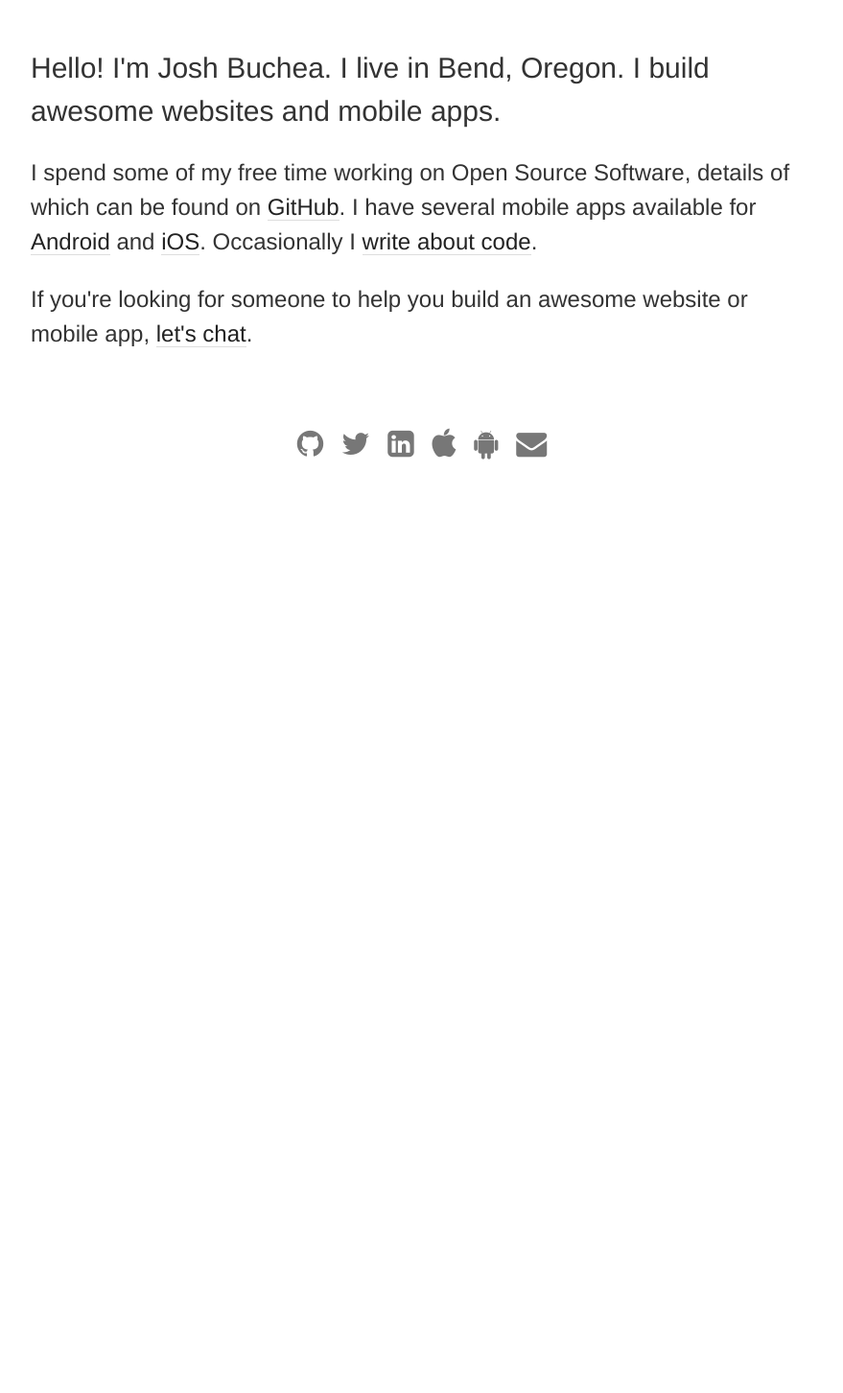
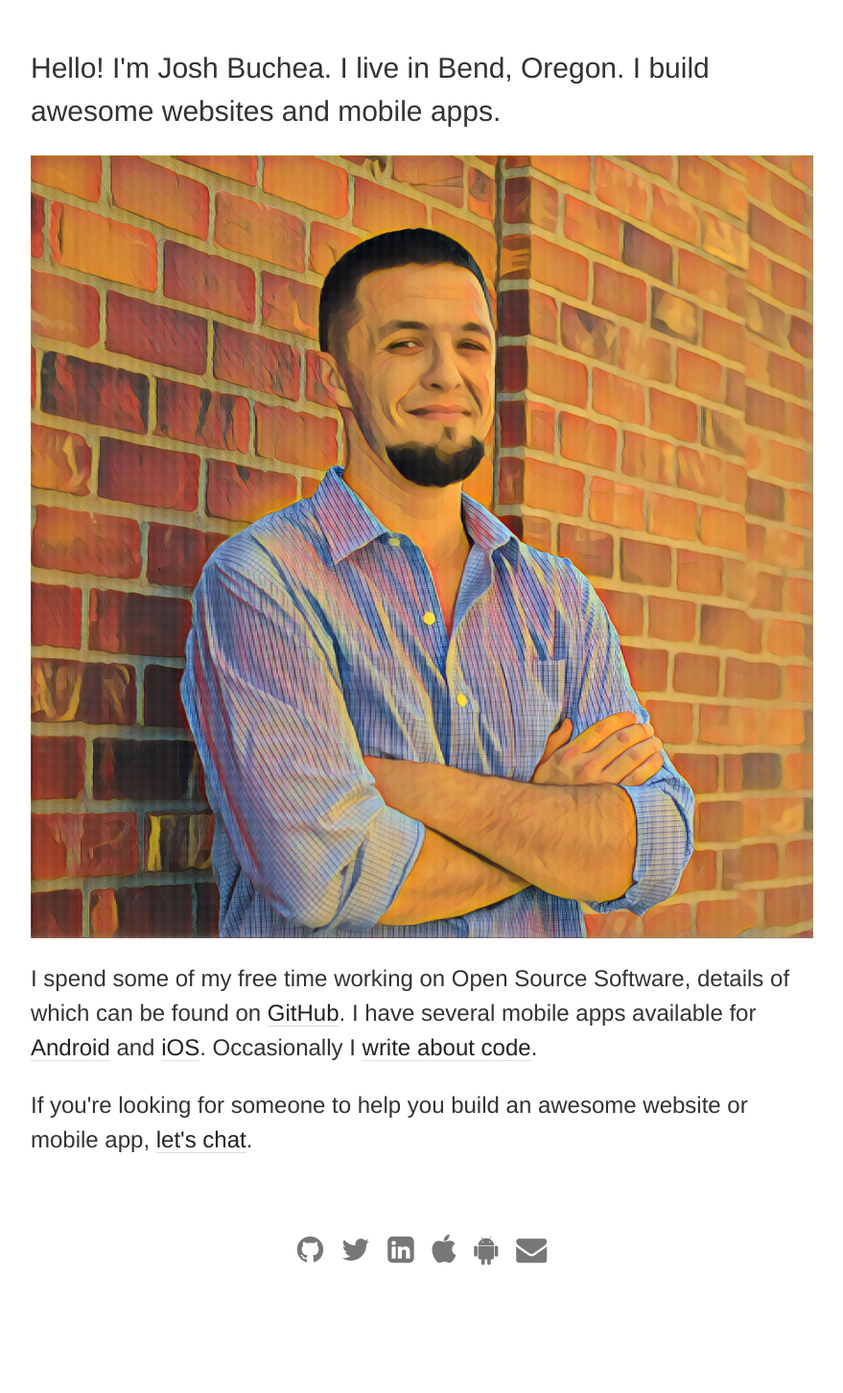
Before and after one commit to joshbuchea/joshbuchea.com, a Jekyll site: the page built from index.html, in a window 1280 px wide. Shown: the whole page at 96% size, without its empty margins (200-1079 px from the left). Built offline with Jekyll 4.4.1, drawn with Linux system fonts in a browser that asks for light colours; nearby versions of some CDN libraries; before the commit the page ends 900 px from its top, so only the background shows below that.

Commit message:
Add image to home page

```diff
--- a/index.html
+++ b/index.html
@@ -3,6 +3,10 @@ layout: home
 ---
 
 <p style="font-size: 1.25em;">Hello! I'm Josh Buchea. I live in Bend, Oregon. I build awesome websites and mobile apps.</p>
+
+<div>
+  <img src="/public/img/josh-proq-prisma.jpg" width="100%" height="auto">
+</div>
 
 <p>I spend some of my free time working on Open Source Software, details of which can be found on <a target="_blank" href="https://github.com/joshbuchea">GitHub</a>. I have several mobile apps available for <a target="_blank" href="https://play.google.com/store/apps/developer?id=Josh+Buchea">Android</a> and <a target="_blank" href="https://itunes.apple.com/developer/joshua-buchea/id469778668?mt=8&at=11l7ss&ct=joshbucheadotcom">iOS</a>. Occasionally I <a href="/posts">write about code</a>.</p>
 
```
Also changed, not shown: public/img/josh-proq-prisma.jpg (added).
